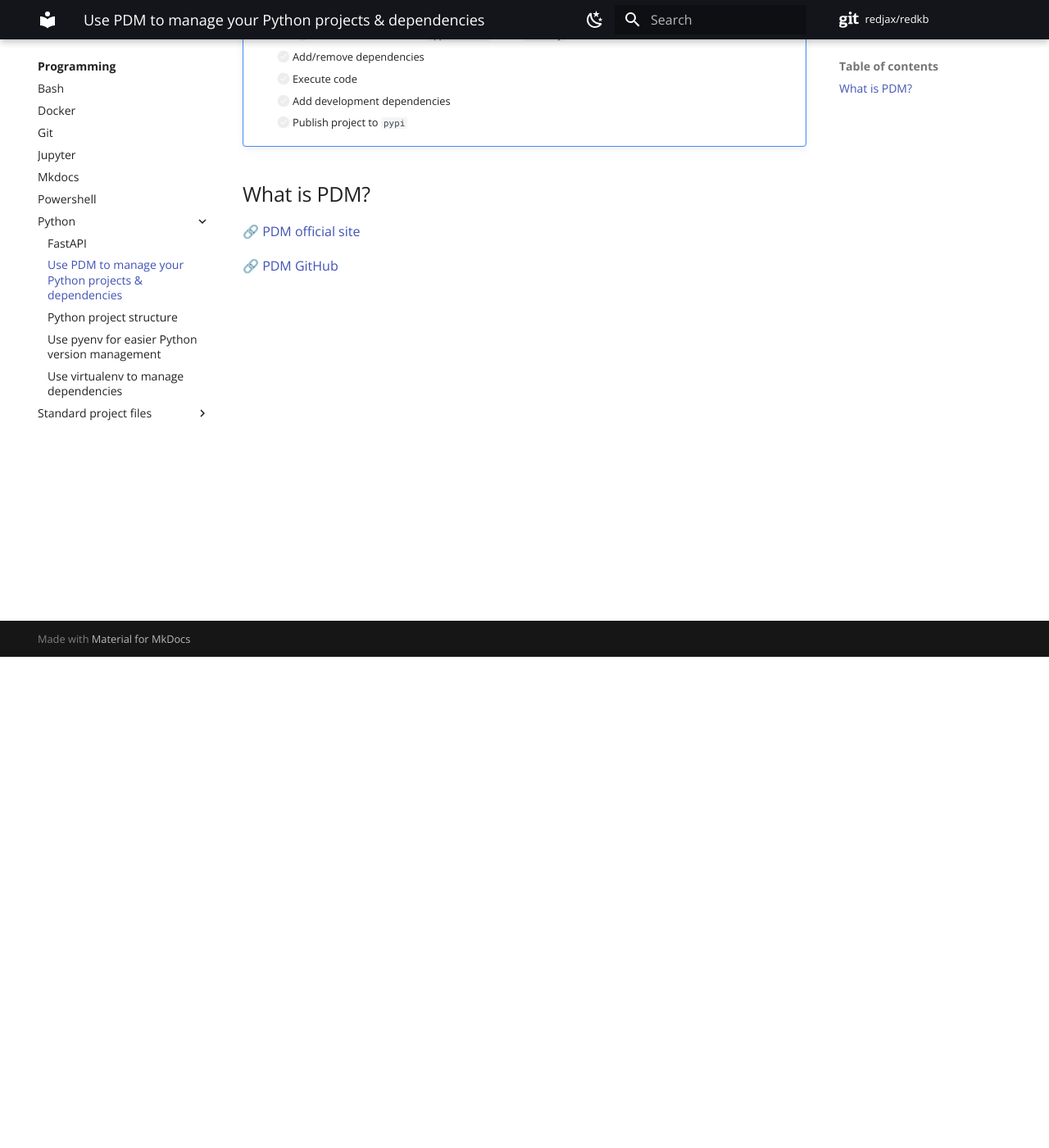
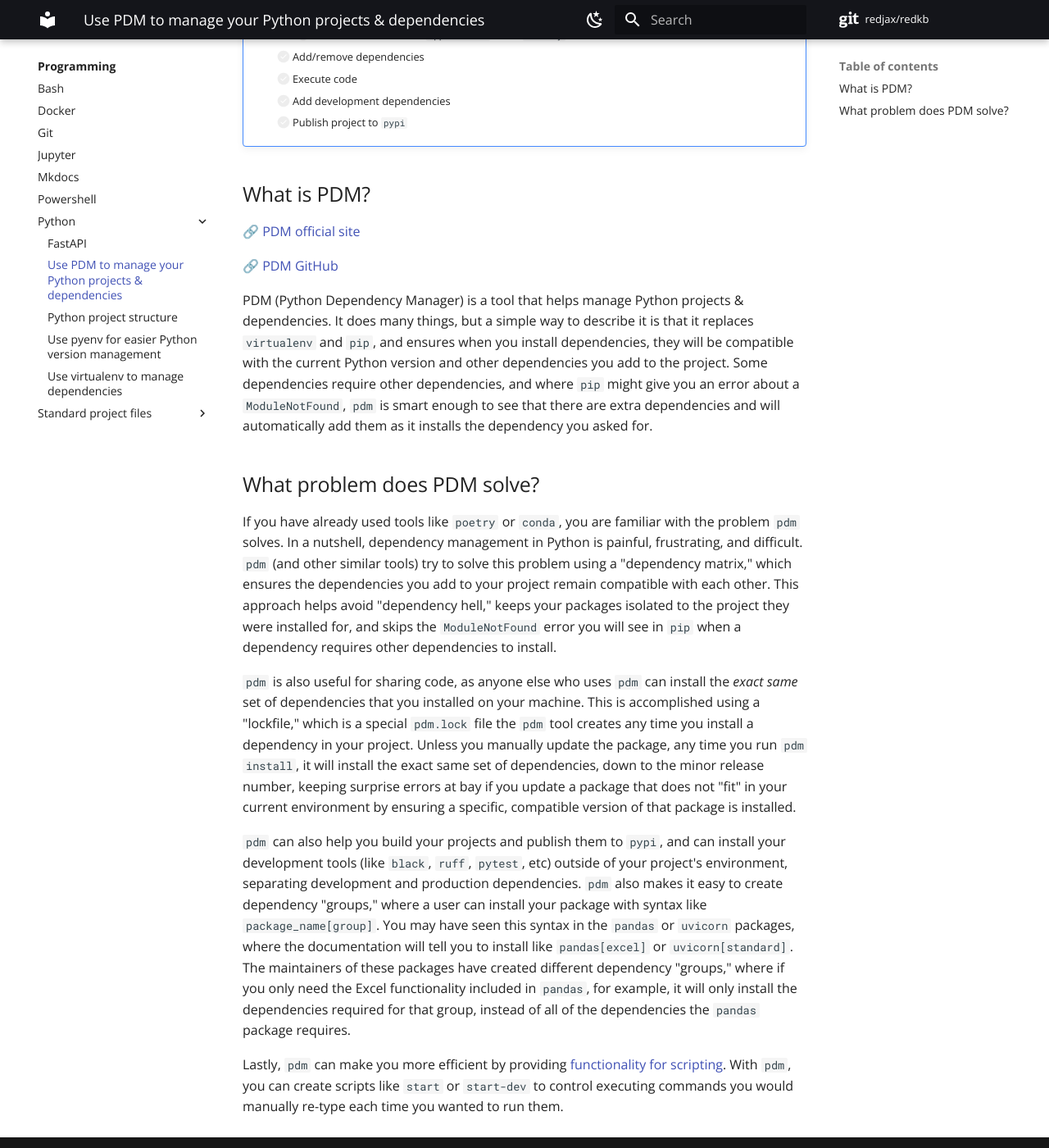
Before and after one commit to redjax/redkb, an MkDocs documentation site: the page built from docs/programming/python/pdm.md, in a window 1280 px wide and 1400 px high, scrolled down 599 px. Shown: the whole window at 82% size. Built offline with MkDocs 1.6.1 and Material for MkDocs 9.7.7, drawn with Linux system fonts in a browser that asks for light colours; comment, search, counter and statistics services are not loaded.

Commit message:
Finish "what is PDM" and "What problem does PDM solve?" sections

```diff
--- a/docs/programming/python/pdm.md
+++ b/docs/programming/python/pdm.md
@@ -2,9 +2,9 @@
 
 !!! TODO
 
-    - [ ] Write section describing `pdm`
-        - [ ] What is `pdm`?
-        - [ ] What problem does `pdm` solve?
+    - [x] Write section describing `pdm`
+        - [x] What is `pdm`?
+        - [x] What problem does `pdm` solve?
     - [ ] Write section for installing `pdm`
         - [ ] With the convenience script
         - [ ] With Scoop (Windows)
@@ -23,3 +23,15 @@
 🔗 [PDM official site](https://pdm-project.org/latest/)
 
 🔗 [PDM GitHub](https://github.com/pdm-project/pdm)
+
+PDM (Python Dependency Manager) is a tool that helps manage Python projects & dependencies. It does many things, but a simple way to describe it is that it replaces `virtualenv` and `pip`, and ensures when you install dependencies, they will be compatible with the current Python version and other dependencies you add to the project. Some dependencies require other dependencies, and where `pip` might give you an error about a `ModuleNotFound`, `pdm` is smart enough to see that there are extra dependencies and will automatically add them as it installs the dependency you asked for.
+
+## What problem does PDM solve?
+
+If you have already used tools like `poetry` or `conda`, you are familiar with the problem `pdm` solves. In a nutshell, dependency management in Python is painful, frustrating, and difficult. `pdm` (and other similar tools) try to solve this problem using a "dependency matrix," which ensures the dependencies you add to your project remain compatible with each other. This approach helps avoid "dependency hell," keeps your packages isolated to the project they were installed for, and skips the `ModuleNotFound` error you will see in `pip` when a dependency requires other dependencies to install.
+
+`pdm` is also useful for sharing code, as anyone else who uses `pdm` can install the *exact same* set of dependencies that you installed on your machine. This is accomplished using a "lockfile," which is a special `pdm.lock` file the `pdm` tool creates any time you install a dependency in your project. Unless you manually update the package, any time you run `pdm install`, it will install the exact same set of dependencies, down to the minor release number, keeping surprise errors at bay if you update a package that does not "fit" in your current environment by ensuring a specific, compatible version of that package is installed.
+
+`pdm` can also help you build your projects and publish them to `pypi`, and can install your development tools (like `black`, `ruff`, `pytest`, etc) outside of your project's environment, separating development and production dependencies. `pdm` also makes it easy to create dependency "groups," where a user can install your package with syntax like `package_name[group]`. You may have seen this syntax in the `pandas` or `uvicorn` packages, where the documentation will tell you to install like `pandas[excel]` or `uvicorn[standard]`. The maintainers of these packages have created different dependency "groups," where if you only need the Excel functionality included in `pandas`, for example, it will only install the dependencies required for that group, instead of all of the dependencies the `pandas` package requires.
+
+Lastly, `pdm` can make you more efficient by providing [functionality for scripting](https://pdm-project.org/latest/usage/scripts/). With `pdm`, you can create scripts like `start` or `start-dev` to control executing commands you would manually re-type each time you wanted to run them.
```
